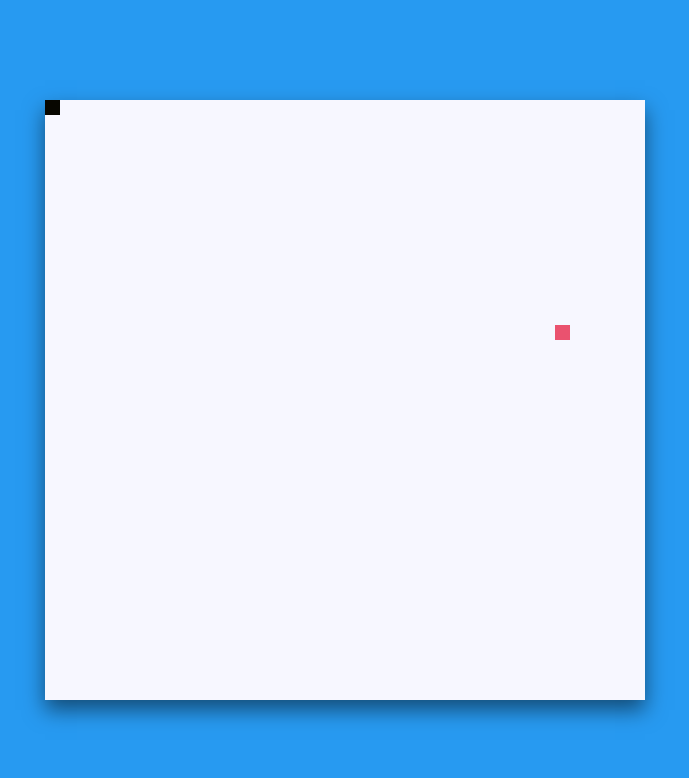
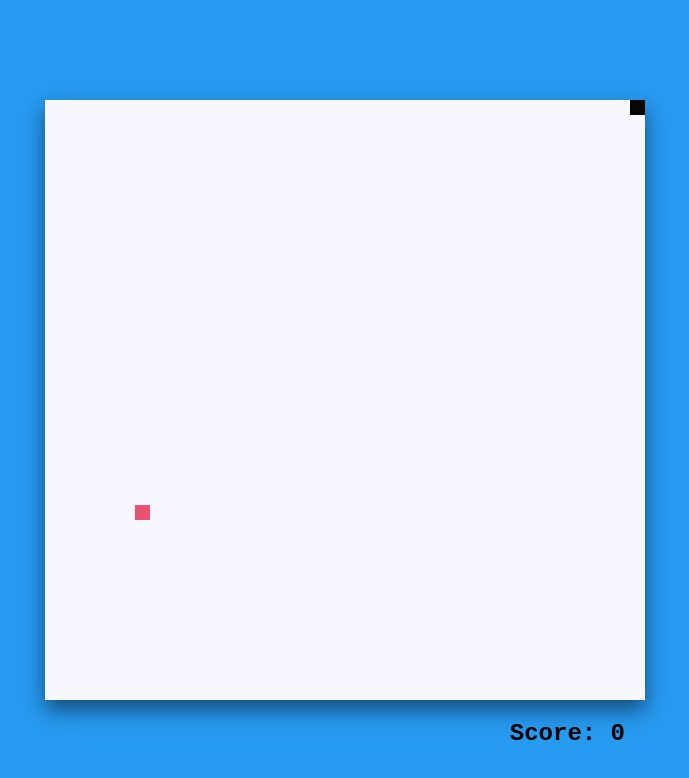
Before and after one commit to caioferrarezi/snake-game, a website built with webpack: page src/index.html in a window 1280 px wide. Shown: the whole page, without its empty margins (295-984 px from the left). Built offline with nearby package versions, Linux system fonts and the light colour scheme.

Commit message:
A bunch of changes:
- snake is now a linked list
- user input is been treaten differently
- the fps control is now made by time diff
- more independence between the classes
- collision with the wall and the snake itself
- game over

```diff
--- a/src/game/fruit.js
+++ b/src/game/fruit.js
@@ -4,26 +4,20 @@ import { COLORS, PIXEL_SIZE } from 'utils/constants';
 export default class Fruit {
   constructor () {
     this._size = PIXEL_SIZE;
-    this._color = COLORS.fruit;
-    this._pos = this._getRandomPosition();
+    this._color = COLORS.FRUIT;
+    this._pos = canvas.getRandomPosition();
   }
 
-  get pos() {
-    return { ...this._pos };
+  get x() {
+    return this._pos.x;
   }
 
-  _getRandomPosition() {
-    const randomX = Math.floor(Math.random() * canvas.width);
-    const randomY = Math.floor(Math.random() * canvas.height);
-
-    const x = randomX - (randomX % this._size);
-    const y = randomY - (randomY % this._size);
-
-    return { x, y };
+  get y() {
+    return this._pos.y;
   }
 
   update() {
-    this._pos = this._getRandomPosition()
+    this._pos = canvas.getRandomPosition();
   }
 
   show() {
--- a/src/game/index.js
+++ b/src/game/index.js
@@ -1,5 +1,4 @@
 import canvas from 'utils/canvas';
-import input from 'utils/input';
 import { COLORS, KEYS } from 'utils/constants';
 
 import Snake from 'game/snake';
@@ -13,43 +12,83 @@ export default class Game {
   }
 
   _init() {
-    this.score = 0;
-    this.gameOver = false;
+    this._score = 0;
+    this._gameOver = false;
 
-    this.snake = new Snake();
-    this.fruit = new Fruit();
+    this._snake = new Snake();
+    this._fruit = new Fruit();
+
+    this._setControls();
+    this._updateScore();
+  }
+
+  _setControls() {
+    window.onkeydown = this._onKeyDown.bind(this)
   }
 
   _clear() {
-    canvas.context.fillStyle = COLORS.background;
+    canvas.context.fillStyle = COLORS.BACKGROUND;
     canvas.context.fillRect(0, 0, canvas.width, canvas.height);
   }
 
-  update() {
-    if (this.gameOver) {
-      this._init()
-    };
-
-    this.snake.update();
-
-    if (this.snake.collide()) {
-      this.gameOver = true
+  _onKeyDown({ keyCode, preventDefault }) {
+    if (KEYS.LEFT.includes(keyCode)) {
+      return this._snake.moveLeft();
     }
 
-    if (this.snake.eat(this.fruit)) {
-      this.snake.grow();
-      this.fruit.update();
+    if (KEYS.UP.includes(keyCode)) {
+      return this._snake.moveUp();
+    }
 
-      this.score++;
+    if (KEYS.RIGHT.includes(keyCode)) {
+      return this._snake.moveRight();
+    }
+
+    if (KEYS.DOWN.includes(keyCode)) {
+      return this._snake.moveDown();
+    }
+
+    if (KEYS.ACTION.includes(keyCode)) {
+      if (this._gameOver === false) return;
+
+      this._init();
+    }
+  }
+
+  _updateScore() {
+    const score = this._score;
+
+    document.dispatchEvent(new CustomEvent('score', { detail: { score } }));
+  }
+
+  update() {
+    if (this._gameOver) return
+
+    this._snake.update();
+
+    if (this._snake.collide()) {
+      this._gameOver = true
+    }
+
+    if (this._snake.eat(this._fruit.x, this._fruit.y)) {
+      this._snake.grow();
+      this._fruit.update();
+
+      while (this._snake.is(this._fruit.x, this._fruit.y)) {
+        this._fruit.update();
+      }
+
+      this._score++;
+      this._updateScore();
     }
   }
 
   show() {
-    if (this.gameOver) return;
+    if (this._gameOver) return;
 
     this._clear();
 
-    this.snake.show();
-    this.fruit.show();
+    this._snake.show();
+    this._fruit.show();
   }
 }
--- a/src/game/snake.js
+++ b/src/game/snake.js
@@ -1,86 +1,144 @@
 import canvas from 'utils/canvas';
-import input from 'utils/input';
 import { COLORS, PIXEL_SIZE, KEYS } from 'utils/constants';
+
+import BodyPiece from 'game/snake/body-piece'
 
 export default class Snake {
   constructor() {
-    this._body = [];
-    this._pos = { x: 0, y: 0 };
+    this._pos = canvas.getRandomPosition();
     this._vel = { x: 0, y: 0 };
 
     this._size = PIXEL_SIZE;
-    this._color = COLORS.snake;
+    this._color = COLORS.SNAKE;
 
     this._init();
   }
 
   _init() {
-    this._body.push(this._pos);
+    const { x, y } = this._pos
+
+    this._head = null;
+    this._tail = null;
+
+    this._push(x, y);
   }
 
-  _move() {
-    if (input.is(KEYS.LEFT))
-      this._moveLeft();
+  _push(x, y) {
+    if (!this._head) {
+      this._head = new BodyPiece(x, y);
 
-    if (input.is(KEYS.UP))
-      this._moveUp();
+      return;
+    }
 
-    if (input.is(KEYS.RIGHT))
-      this._moveRight();
+    let cur = this._head;
 
-    if (input.is(KEYS.DOWN))
-      this._moveDown();
+    while (cur.next !== null) {
+      cur = cur.next;
+    }
+
+    cur.next = new BodyPiece(x, y);
   }
 
-  _moveLeft() {
+  _add(x, y) {
+    let cur = this._head;
+
+    this._head = new BodyPiece(x, y, cur);
+  }
+
+  _pop() {
+    let cur = this._head;
+    let prev = null;
+
+    while (cur.next !== null) {
+      prev = cur;
+      cur = cur.next;
+    }
+
+    prev.next = cur.next;
+  }
+
+  moveLeft() {
+    if (this._vel.x === this._size) return;
+
     this._vel = { x: -this._size, y: 0 };
   }
 
-  _moveUp() {
+  moveUp() {
+    if (this._vel.y === this._size) return;
+
     this._vel = { x: 0, y: -this._size };
   }
 
-  _moveRight() {
+  moveRight() {
+    if (this._vel.x === -this._size) return;
+
     this._vel = { x: this._size, y: 0 };
   }
 
-  _moveDown() {
+  moveDown() {
+    if (this._vel.y === -this._size) return;
+
     this._vel = { x: 0, y: this._size };
   }
 
-  collide() {
-    return (
-      this._pos.x < 0 ||
-      this._pos.y < 0 ||
-      this._pos.x + this._size > canvas.width ||
-      this._pos.y + this._size > canvas.height
-    );
+  is(x, y) {
+    let cur = this._head.next;
 
-    // TODO collide with itself
+    if (!cur) return false;
+
+    while (cur.next !== null) {
+      if (cur.x === x && cur.y === y)
+        return true;
+
+      cur = cur.next;
+    }
+
+    return false;
   }
 
-  eat(fruit) {
-    return this._pos.x === fruit.pos.x && this._pos.y === fruit.pos.y;
+  collide() {
+    const { x, y } = this._head;
+
+    if (
+      x < 0 || x + this._size > canvas.width ||
+      y < 0 || y + this._size > canvas.height
+    ) return true
+
+    return this.is(x, y);
+  }
+
+  eat(x, y) {
+    return this._head.x === x && this._head.y === y;
   }
 
   grow() {
-    this._body.push({ ...this._pos });
+    let cur = this._head;
+
+    while (cur.next !== null) {
+      cur = cur.next;
+    }
+
+    for (let i = 0 ; i < 5; i++) {
+      this._push(cur.x, cur.y);
+    }
   }
 
   update() {
-    this._move();
-
     this._pos.x += this._vel.x;
     this._pos.y += this._vel.y;
 
-    this._body.push({ ...this._pos });
-    this._body.shift();
+    this._add(this._pos.x, this._pos.y);
+    this._pop();
   }
 
   show() {
-    for (let pixel of this._body) {
+    let cur = this._head
+
+    while (cur !== null) {
       canvas.context.fillStyle = this._color;
-      canvas.context.fillRect(pixel.x, pixel.y, this._size, this._size);
+      canvas.context.fillRect(cur.x, cur.y, this._size, this._size);
+
+      cur = cur.next;
     }
   }
 }
--- /dev/null
+++ b/src/game/snake/body-piece.js
@@ -0,0 +1,7 @@
+export default class BodyPiece {
+  constructor(x, y, next = null) {
+    this.x = x;
+    this.y = y;
+    this.next = next;
+  }
+}
--- a/src/index.html
+++ b/src/index.html
@@ -3,7 +3,7 @@
 <head>
   <meta charset="UTF-8">
   <meta name="viewport" content="width=device-width, initial-scale=1.0">
-  <title>Jogo da cobrinha</title>
+  <title>Snake 🐍</title>
 
   <style>
     * {
@@ -12,23 +12,49 @@
       box-sizing: border-box;
     }
 
+    html, body {
+      height: 100%;
+    }
+
     body {
       background-color: #279AF1;
     }
 
-    canvas {
+    #game {
       position: absolute;
       top: 50%;
       left: 50%;
       width: 600px;
       height: 600px;
+      margin: -300px 0 0 -300px;
+    }
+
+    #screen {
+      width: 100%;
+      height: 100%;
       image-rendering: pixelated;
-      transform: translate(-50%, -50%);
+      image-rendering: crisp-edges;
+      image-rendering: -moz-crisp-edges;
       box-shadow: 0 10px 20px rgba(0, 0, 0, .5);
+    }
+
+    #score {
+      position: absolute;
+      top: 100%;
+      left: 0;
+      right: 0;
+      padding: 20px;
+      font-size: 24px;
+      font-family: monospace;
+      font-weight: bolder;
+      text-align: right;
     }
   </style>
 </head>
 <body>
-
+  <div id="game">
+    <canvas id="screen"></canvas>
+    <div id="score"></div>
+  </div>
 </body>
 </html>
--- a/src/index.js
+++ b/src/index.js
@@ -1,9 +1,19 @@
 import { FPS } from 'utils/constants';
 import Game from 'game';
 
+const score = document.querySelector('#score');
+
+document.addEventListener('score', ({ detail }) => {
+  score.innerText = `Score: ${detail.score}`
+})
+
 const game = new Game(screen);
 
-let frameCount;
+let time1 = Date.now();
+let time2 = Date.now();
+let elapsed = 0;
+
+let frameCount = 0;
 
 function setup() {
   frameCount = 0;
@@ -12,9 +22,12 @@ function setup() {
 }
 
 function draw() {
-  frameCount++;
+  time2 = Date.now();
+  elapsed = time2 - time1;
 
-  if (frameCount % 5 == 0) {
+  if (elapsed > 100) {
+    time1 = time2;
+
     game.update();
     game.show();
   }
--- a/src/utils/canvas.js
+++ b/src/utils/canvas.js
@@ -1,3 +1,5 @@
+import { PIXEL_SIZE } from 'utils/constants';
+
 let canvas;
 
 class Canvas {
@@ -7,11 +9,10 @@ class Canvas {
   }
 
   create(width, height) {
-    this._screen = document.createElement('canvas');
+    this._screen = document.querySelector("#screen");
+
     this._screen.width = width;
     this._screen.height = height;
-
-    document.body.insertAdjacentElement('afterbegin', this._screen);
 
     this._context = this._screen.getContext('2d');
   }
@@ -27,6 +28,16 @@ class Canvas {
   get context() {
     return this._context;
   }
+
+  getRandomPosition() {
+    const randomX = Math.floor(Math.random() * this.width);
+    const randomY = Math.floor(Math.random() * this.height);
+
+    const x = randomX - (randomX % PIXEL_SIZE);
+    const y = randomY - (randomY % PIXEL_SIZE);
+
+    return { x, y };
+  }
 }
 
 canvas = new Canvas();
--- a/src/utils/constants.js
+++ b/src/utils/constants.js
@@ -3,14 +3,15 @@ export const FPS = 10;
 export const PIXEL_SIZE = 10;
 
 export const COLORS = {
-  background: '#F7F7FF',
-  snake: '#070600',
-  fruit: '#EA526F'
+  BACKGROUND: '#F7F7FF',
+  SNAKE: '#070600',
+  FRUIT: '#EA526F'
 }
 
 export const KEYS = {
   LEFT: [37, 65],
   UP: [38, 87],
   RIGHT: [39, 68],
-  DOWN: [40, 83]
+  DOWN: [40, 83],
+  ACTION: [13, 32]
 }
--- a/src/utils/input.js
+++ /dev/null
@@ -1,28 +0,0 @@
-class Input {
-  constructor() {
-    this._pressed = null;
-
-    this._init();
-  }
-
-  _init() {
-    document.addEventListener('keydown', event => this._trackKey(event))
-    document.addEventListener('keyup', event => this._removeKey(event))
-  }
-
-  _trackKey({ keyCode }) {
-    this._pressed = keyCode;
-  }
-
-  _removeKey({ keyCode }) {
-    this._pressed = null;
-  }
-
-  is(key = []) {
-    return key.includes(this._pressed);
-  }
-}
-
-const input = new Input();
-
-export default input;
```
